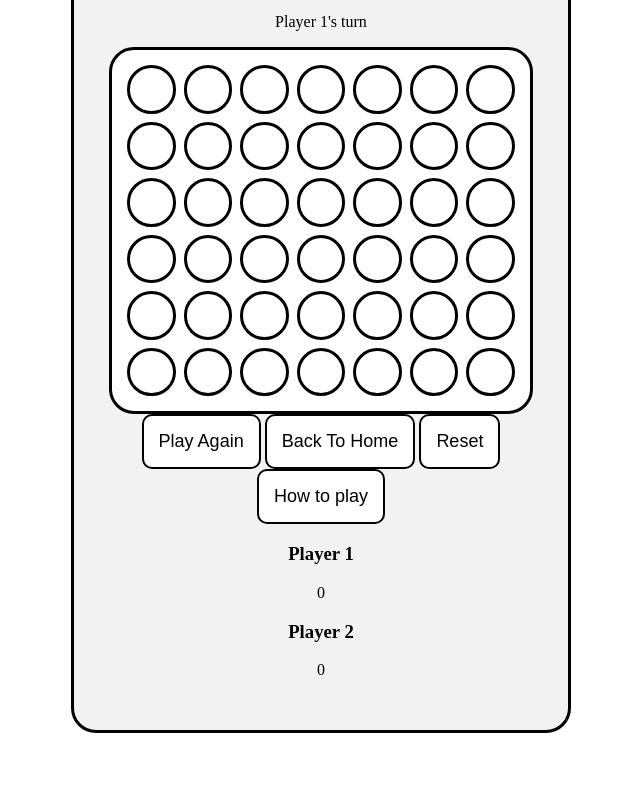
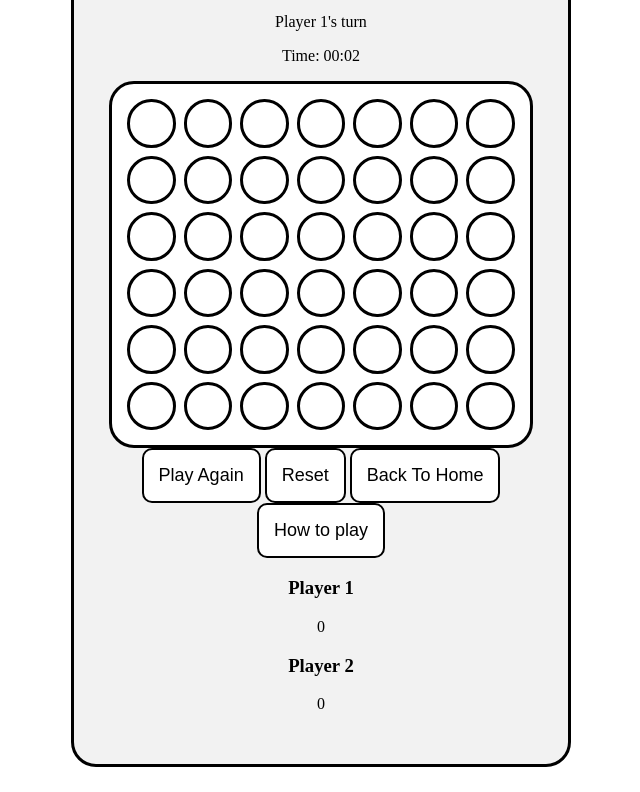
Before and after one commit to malakahmed09/Connect-Four, a plain HTML site: page index.html in a window 1280 px wide. Both pictures are taken after a click on the button "Start". Shown: the part 118-910 px from the top of the page, without its empty margins (319-959 px from the left). Before the commit the page ends 876 px from the top, so only its background shows below. Drawn offline with Linux system fonts and the light colour scheme.

Commit message:
Add timer

```diff
--- a/index.html
+++ b/index.html
@@ -51,14 +51,16 @@
     <section id="gamePage" hidden>
         <h1>Connect Four Game</h1>
         <p id="turn">Player 1 turn</p>
+        <p id="timer">Time: 00:00</p>
+
 
         <div id="board"></div>
 
         <!-- gamePage-button -->
          <div class="gamePage-buttons" >
              <button id="play-again-game">Play Again</button>
+             <button id="reset">Reset</button>
              <button id="back"> Back To Home</button>
-             <button id="reset">Reset</button>
              <button class="open-instructions">How to play</button>
 
          </div>
@@ -84,6 +86,7 @@
      <dialog id="winner-modal">
         <h2 id="winner-message"> Congratulations! </h2>
         <h2 id="winner-name"></h2>
+        <p id="winner-time"></p>
         <p> Great game! </p>
 
         <div class= "winner-buttons" >
--- a/js/app.js
+++ b/js/app.js
@@ -9,7 +9,8 @@ let player2Score = 0
 let player1Name = 'Player 1'
 let player2Name = 'Player 2'
 
-
+let startTime = 0
+let timerInterval = null
 
 /*------------------------ Cached Element References ------------------------*/
 
@@ -46,6 +47,9 @@ const winnerNameEl = document.querySelector('#winner-name')
 const playAgainButtonEl = document.querySelector('#play-again')
 const resetGameButtonEl = document.querySelector('#reset-game')
 const goHomeButtonEl = document.querySelector('#go-home')
+
+const timerEl = document.querySelector('#timer')
+const winnerTimeEl = document.querySelector('#winner-time')
 
 
 /*-------------------------------- Functions --------------------------------*/
@@ -160,7 +164,9 @@ function checkWinner() {
                     gameOver = true
                     turnEl.textContent = `${getPlayerName()} wins!`;
                     addScore()
+                    stopTimer()
                     winnerNameEl.textContent = getPlayerName()
+                    winnerTimeEl.textContent = `Game completed in ${timerEl.textContent}`
                     winnerModalEl.showModal()
                     return
                 }
@@ -197,6 +203,7 @@ function resetGame() {
 
     winnerModalEl.close()
     turnEl.textContent = `${getPlayerName()}'s turn`
+    startTimer()
 }
 
 function addScore() {
@@ -217,6 +224,29 @@ function getPlayerName(){
     } else {
         return player2Name
     }
+}
+
+//timer
+function formatTime(ms){
+    const totalSeconds = Math.floor(ms / 1000)
+    const minutes = String(Math.floor(totalSeconds / 60)).padStart(2, '0')
+    const seconds = String(totalSeconds % 60).padStart(2, '0')
+    return `Time: ${minutes}:${seconds}`
+}
+
+function startTimer () {
+    clearInterval(timerInterval)
+    startTime = Date.now()
+    timerEl.textContent = 'Time: 00:00'
+
+    timerInterval = setInterval(() => {
+        timerEl.textContent = formatTime(Date.now() - startTime)
+    }, 1000)
+
+}
+
+function stopTimer () {
+    clearInterval(timerInterval)
 }
 
 // calling the function
@@ -243,6 +273,7 @@ startButtonEl.addEventListener('click', () => {
     player2ScoreNameEl.textContent = player2Name
 
     turnEl.textContent = `${getPlayerName()}'s turn`
+    startTimer()
 
     homePageEl.hidden = true
     gamePageEl.hidden = false
```
